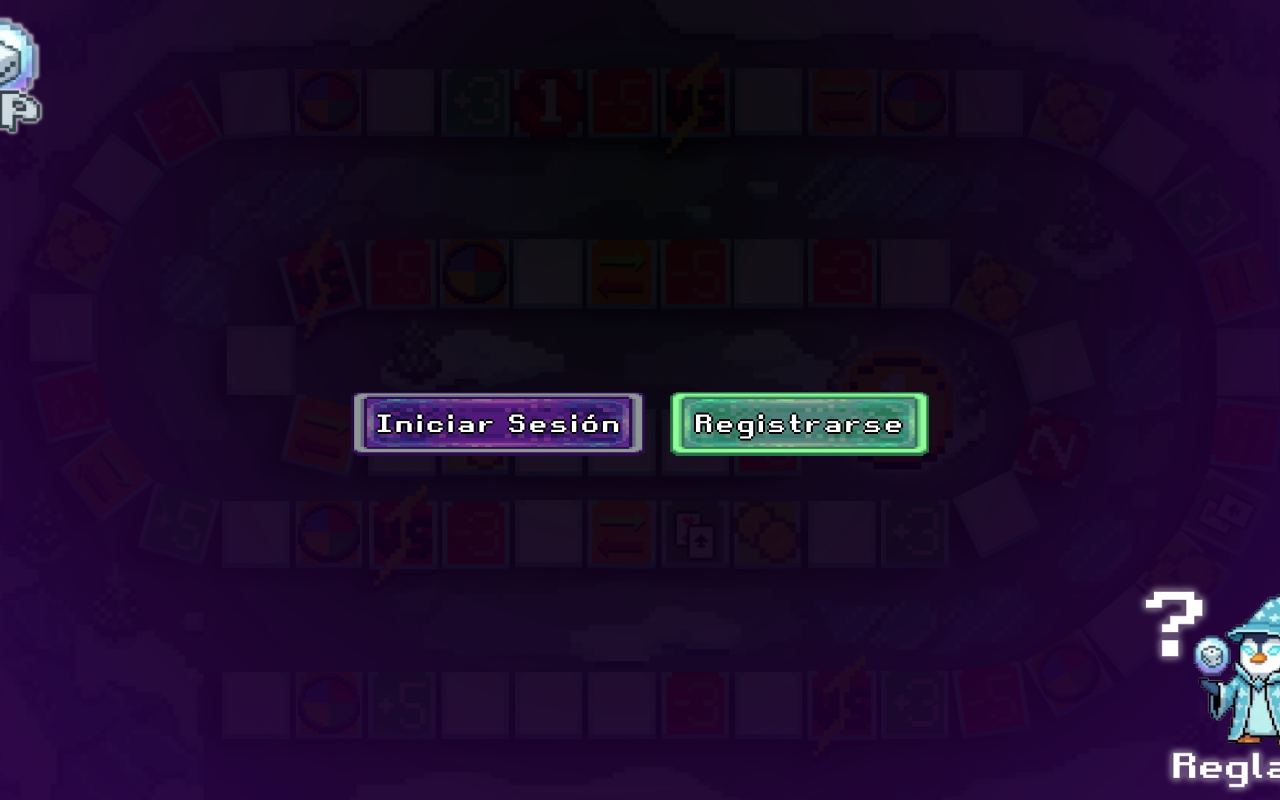
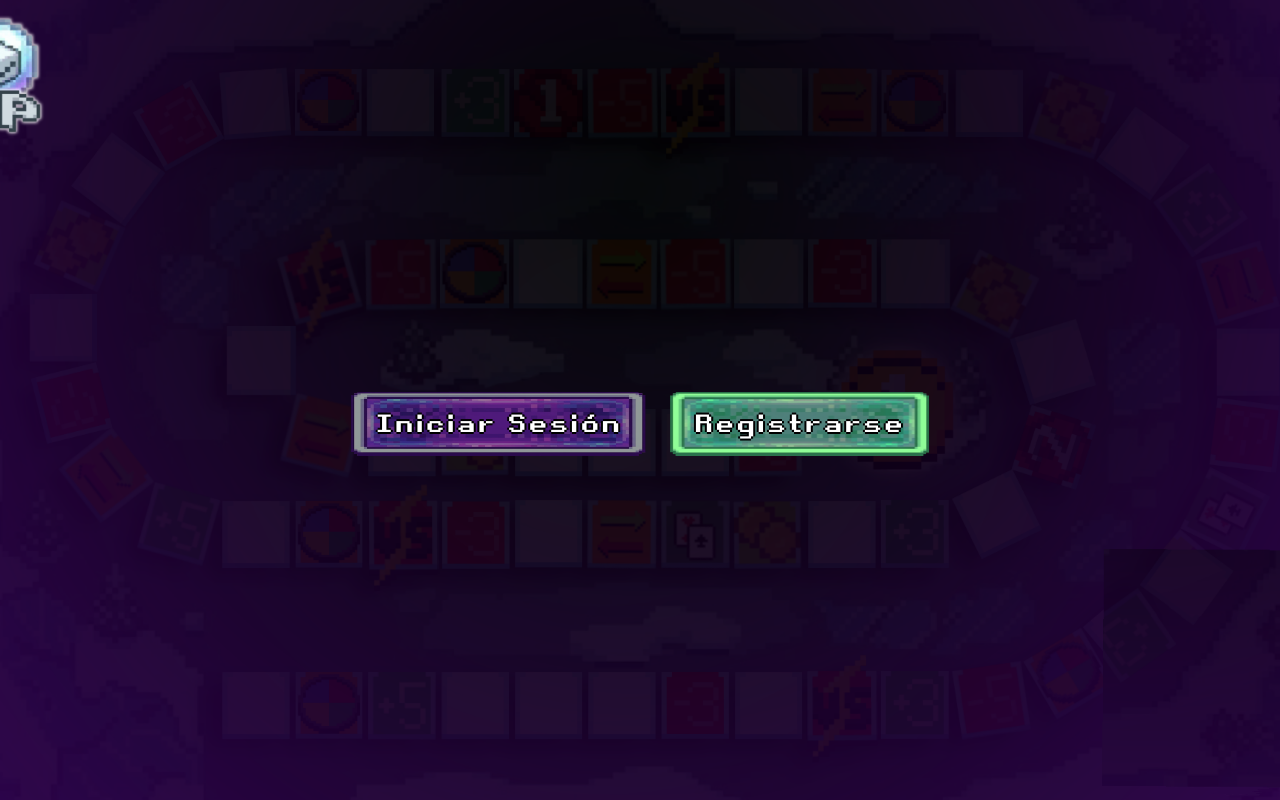
Before and after one commit to UNIZAR-30226-2026-05/frontend-web, a Next.js app: page / in a window 1280 px wide. Built offline with nearby package versions, Linux system fonts and the light colour scheme.

Commit message:
Reglas quitado de inicio y auth

```diff
--- a/app/(auth)/layout.tsx
+++ b/app/(auth)/layout.tsx
@@ -10,7 +10,7 @@ export default function AuthLayout({
         <div
             className="min-h-screen flex flex-col items-center justify-center relative overflow-hidden"
             style={{
-                backgroundImage: "url('/lobby.png')",
+                backgroundImage: "url('/bg_inicio.png')",
                 backgroundSize: 'cover',
                 backgroundPosition: 'center'
             }}
--- a/app/page.tsx
+++ b/app/page.tsx
@@ -8,7 +8,7 @@ export default function Home() {
     <main
       className="flex min-h-screen flex-col items-center justify-center relative overflow-hidden"
       style={{
-        backgroundImage: "url('/lobby.png')",
+        backgroundImage: "url('/bg_inicio.png')",
         backgroundSize: "cover",
         backgroundPosition: "center",
       }}
```
Also changed, not shown: public/bg_inicio.png (added).
